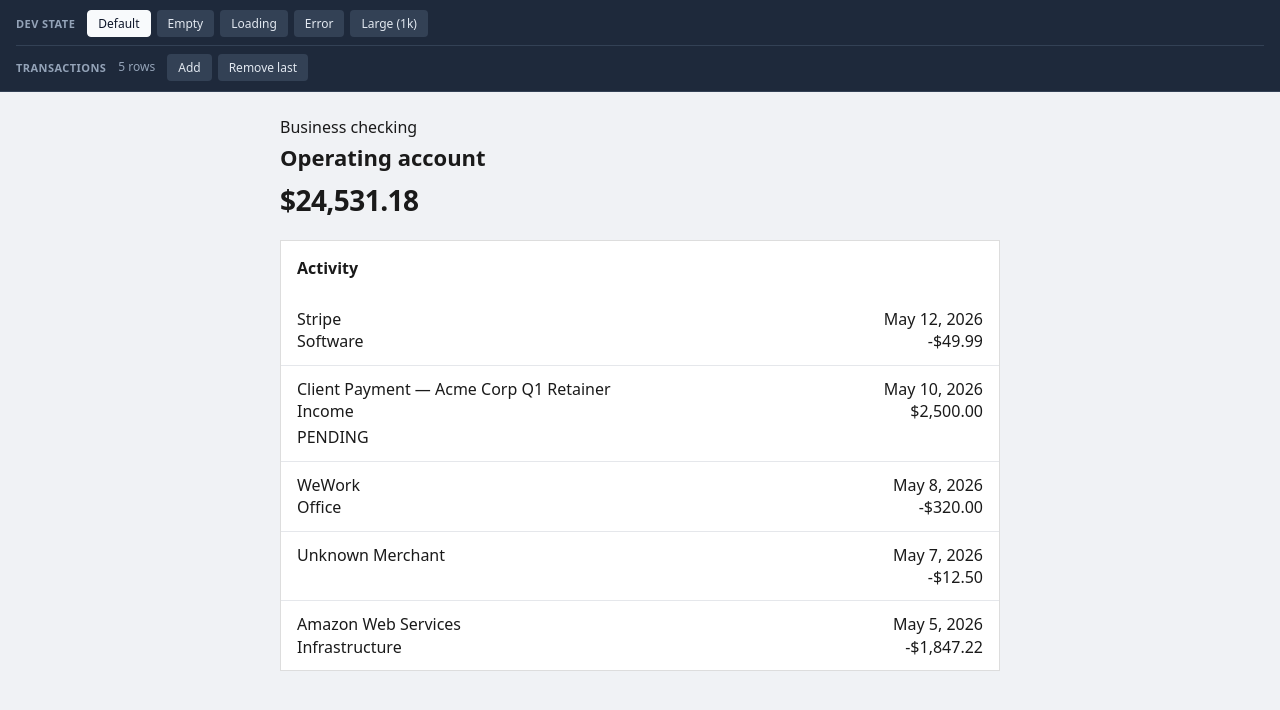
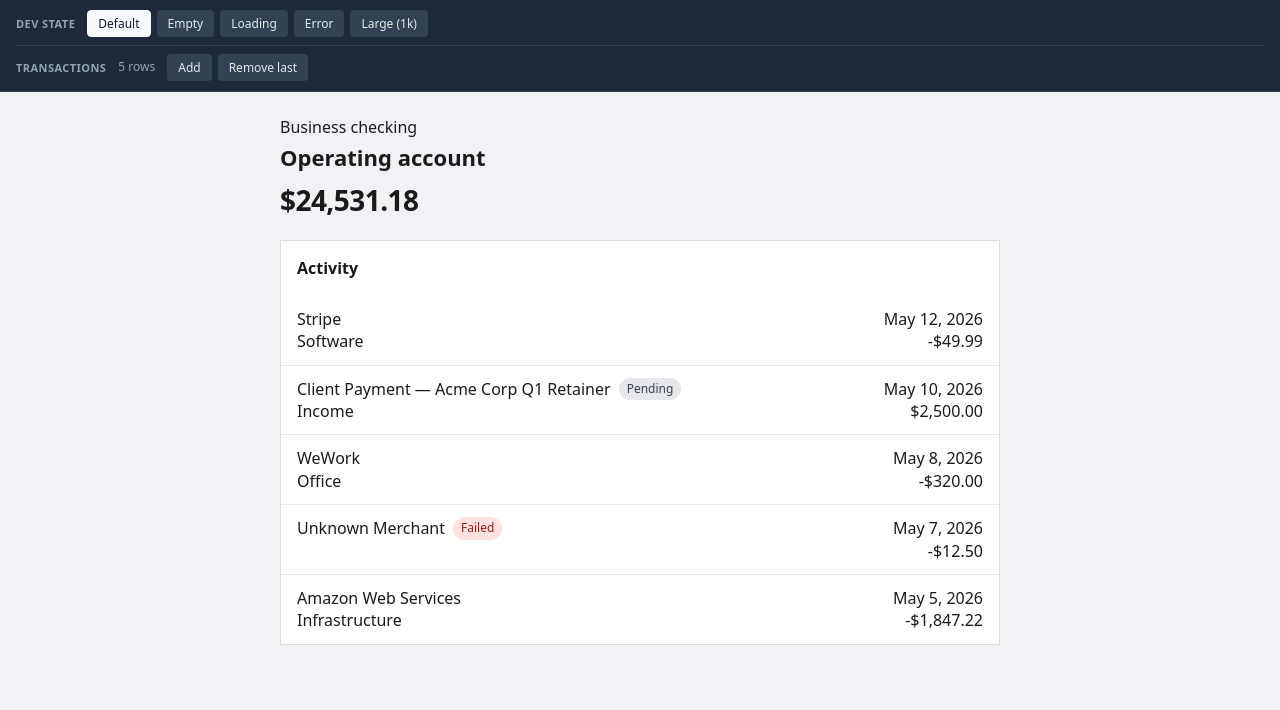
Before and after one commit to lauroaraujo/design-eng-activity-feed, a React (Vite) app: page / in a window 1280 px wide. Shown: the top 710 px of the page. Built offline with nearby package versions, Linux system fonts and the light colour scheme.

Commit message:
Fix status issue and display status as pill

```diff
--- a/src/components/ActivityFeed/ActivityFeed.css
+++ b/src/components/ActivityFeed/ActivityFeed.css
@@ -37,6 +37,8 @@
 }
 
 .transaction-row__merchant {
+  display: flex;
+  gap: 8px;
   font-size: 16px;
   font-weight: 500;
   white-space: nowrap;
@@ -58,9 +60,3 @@
   font-size: 16px;
   font-weight: 500;
 }
-
-.transaction-row__status {
-  width: 100%;
-  font-size: 16px;
-  text-transform: uppercase;
-}
--- a/src/components/ActivityFeed/ActivityFeed.tsx
+++ b/src/components/ActivityFeed/ActivityFeed.tsx
@@ -2,6 +2,7 @@
 import type { Transaction } from '../../types/transaction';
 import { formatDate } from '../../common/format/dateFormat';
 import { formatCurrency } from '../../common/format/currencyFormat';
+import { StatusPill } from '../StatusPill/StatusPill';
 
 type ActivityFeedProps = {
   transactions: Transaction[];
@@ -19,7 +20,10 @@
           onClick={() => alert(`Transaction: ${transaction.id}`)}
         >
           <div className='transaction-row__main'>
-            <div className='transaction-row__merchant'>{transaction.merchant}</div>
+            <div className='transaction-row__merchant'>
+              {transaction.merchant}
+              <StatusPill status={transaction.status} />
+            </div>
             <div className='transaction-row__category'>{transaction.category}</div>
           </div>
 
@@ -27,8 +31,6 @@
             <div className='transaction-row__date'>{formatDate(transaction.date)}</div>
             <div className='transaction-row__amount'>{formatCurrency(transaction.amount)}</div>
           </div>
-
-          {transaction.status === 'pending' && <span className='transaction-row__status'>pending</span>}
         </div>
       ))}
     </div>
--- /dev/null
+++ b/src/components/StatusPill/StatusPill.css
@@ -0,0 +1,21 @@
+.status-pill {
+  display: inline-block;
+  padding: 3px 8px;
+  border-radius: 9999px;
+  font-size: 12px;
+  font-weight: 500;
+  line-height: 16px;
+  white-space: nowrap;
+}
+
+/* #374151 on #e5e7eb: ~8.3:1 */
+.status-pill--pending {
+  background: #e5e7eb;
+  color: #374151;
+}
+
+/* #991b1b on #fee2e2: ~6.8:1 */
+.status-pill--failed {
+  background: #fee2e2;
+  color: #991b1b;
+}
--- /dev/null
+++ b/src/components/StatusPill/StatusPill.tsx
@@ -0,0 +1,19 @@
+import './StatusPill.css';
+import type { TransactionStatus } from '../../types/transaction';
+
+type StatusPillProps = {
+  status: TransactionStatus;
+};
+
+const STATUS_LABELS: Record<Exclude<TransactionStatus, 'posted'>, string> = {
+  pending: 'Pending',
+  failed: 'Failed',
+};
+
+export function StatusPill({ status }: StatusPillProps) {
+  if (status === 'posted') {
+    return null;
+  }
+
+  return <span className={`status-pill status-pill--${status}`}>{STATUS_LABELS[status]}</span>;
+}
```
